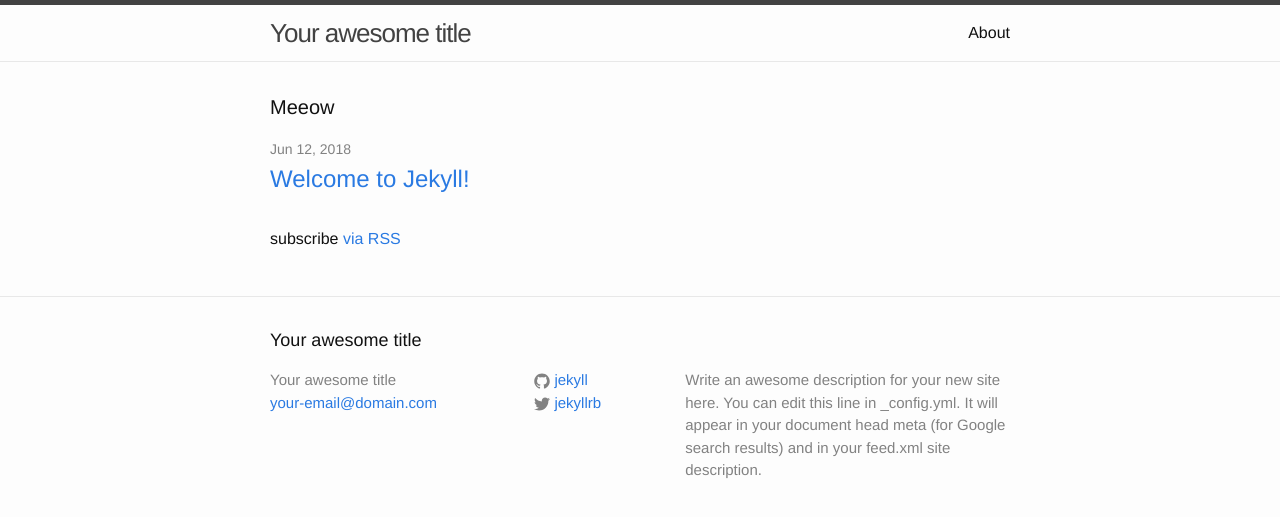
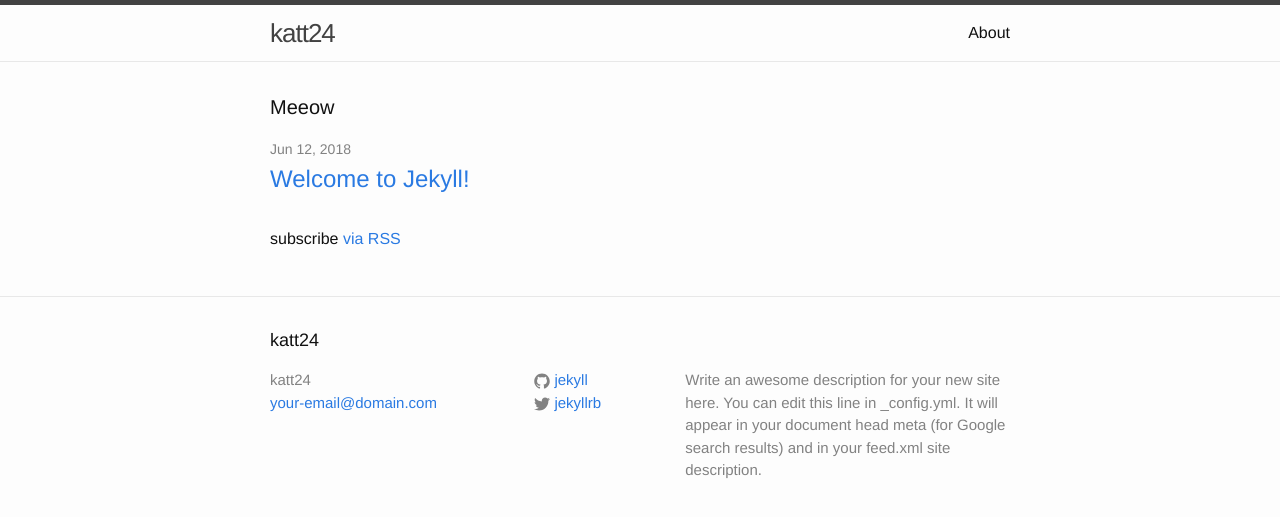
Before and after one commit to StickyKeep/stickykeep.github.io, a Jekyll site: the page built from index.html, in a window 1280 px wide. Shown: the top 517 px of the page. Built offline with Jekyll 4.4.1, drawn with Linux system fonts in a browser that asks for light colours.

Commit message:
Update _config.yml

```diff
--- a/_config.yml
+++ b/_config.yml
@@ -6,7 +6,7 @@
 # 'jekyll serve'. If you change this file, please restart the server process.
 
 # Site settings
-title: Your awesome title
+title: katt24
 email: your-email@domain.com
 description: > # this means to ignore newlines until "baseurl:"
   Write an awesome description for your new site here. You can edit this
```
